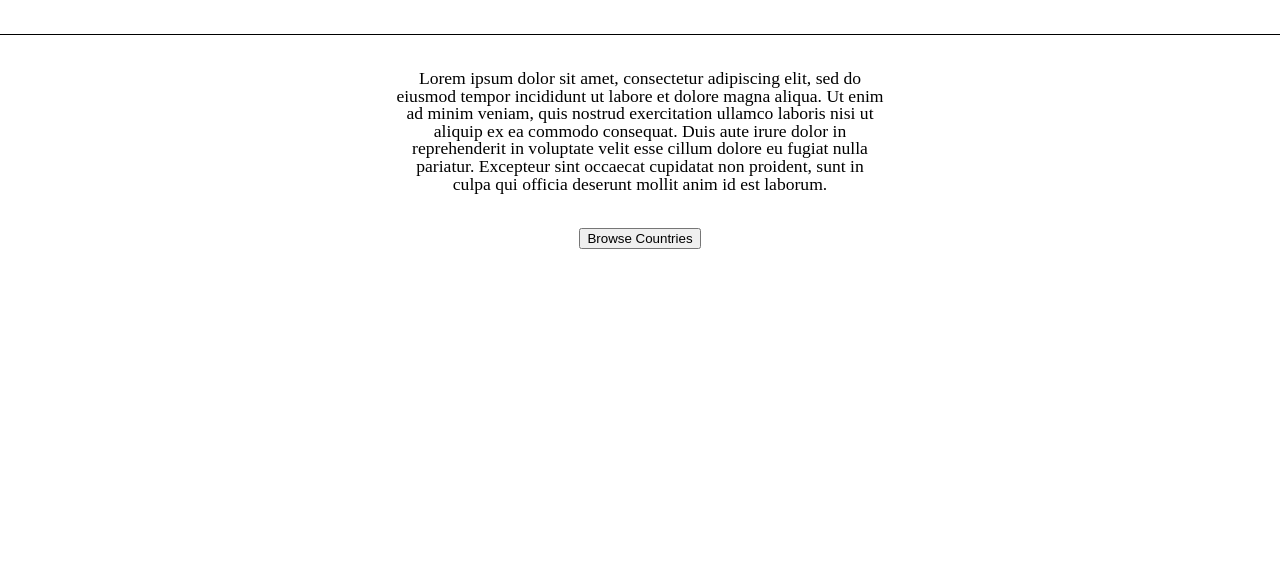
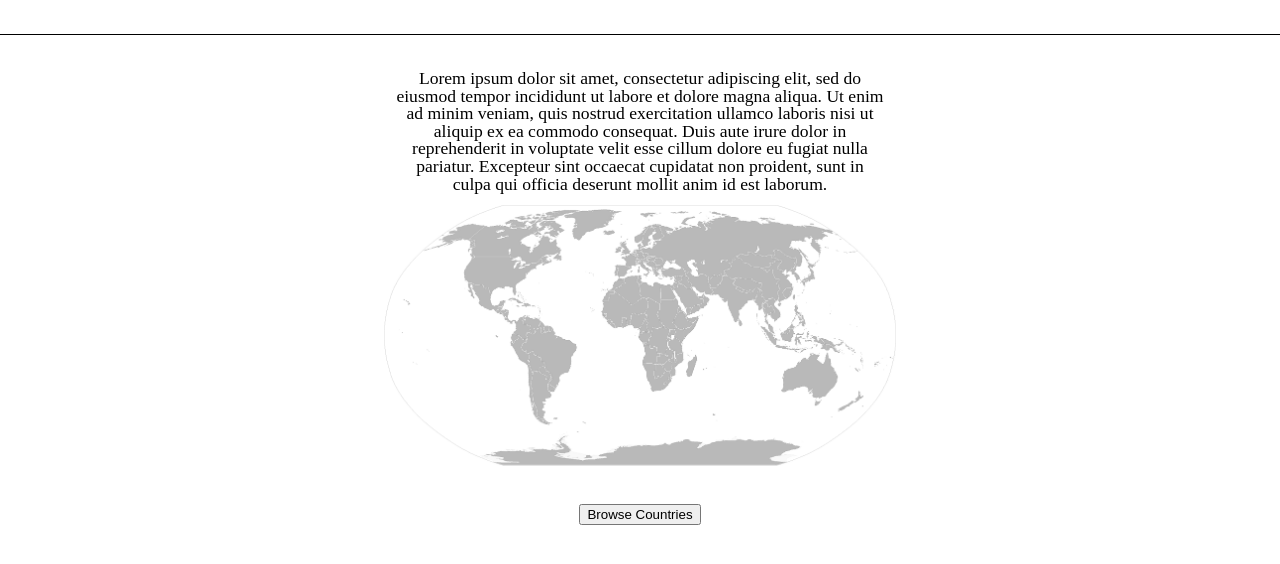
Before and after one commit to danlee9/countries-app, a website: page app/index.html in a window 1280 px wide. Shown: the part 116-680 px from the top of the page. Drawn offline with nearby package versions, Linux system fonts and the light colour scheme; some packages are replaced by stand-ins of ours.

Commit message:
Add world map to home page

```diff
--- a/app/components/style.css
+++ b/app/components/style.css
@@ -57,6 +57,10 @@ label {
 	font-size: 1.1em;
 	width: 40%;
 	margin: 2em auto;
+}
+
+#desc img {
+	width: 100%;
 }
 
 table {
--- a/app/home/home.html
+++ b/app/home/home.html
@@ -1,6 +1,7 @@
 <div class="load" ng-class="{loading: home.isLoading}">
 	<main id="desc">
 		<p>Lorem ipsum dolor sit amet, consectetur adipiscing elit, sed do eiusmod tempor incididunt ut labore et dolore magna aliqua. Ut enim ad minim veniam, quis nostrud exercitation ullamco laboris nisi ut aliquip ex ea commodo consequat. Duis aute irure dolor in reprehenderit in voluptate velit esse cillum dolore eu fugiat nulla pariatur. Excepteur sint occaecat cupidatat non proident, sunt in culpa qui officia deserunt mollit anim id est laborum.</p>
+		<img src="components/map.PNG" alt="">
 	</main>
 
 	<footer>
```
Also changed, not shown: app/components/map.PNG (added).
